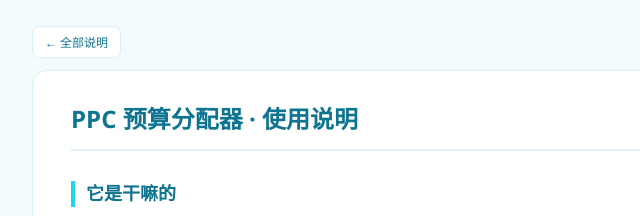
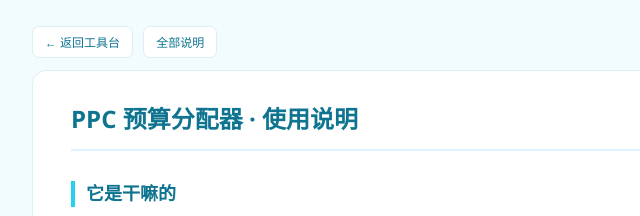
Before and after one commit to SQ-eng-source/SQ-amazon-toolbox, a plain HTML site: page guides/guide-ppc-budget.html in a window 1280 px wide. Shown: the top 216 px of the page, 198-838 px from the left. Drawn offline with Linux system fonts and the light colour scheme.

Commit message:
guides: ????????????

```diff
--- a/guides/guide-ppc-budget.html
+++ b/guides/guide-ppc-budget.html
@@ -36,7 +36,7 @@ a{color:var(--accent)}
 </style>
 </head>
 <body>
-<div class="top"><a href="index.html">← 全部说明</a></div>
+<div class="top"><a href="../index.html" title="返回工具台首页">← 返回工具台</a><a href="index.html" title="所有工具的使用说明">全部说明</a></div>
 <div class="wrap">
 <h1>PPC 预算分配器 · 使用说明</h1>
 <h2>它是干嘛的</h2>
```
